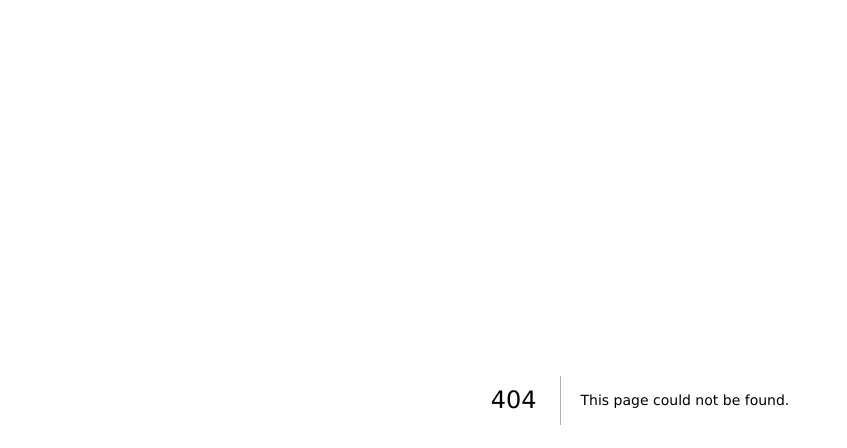
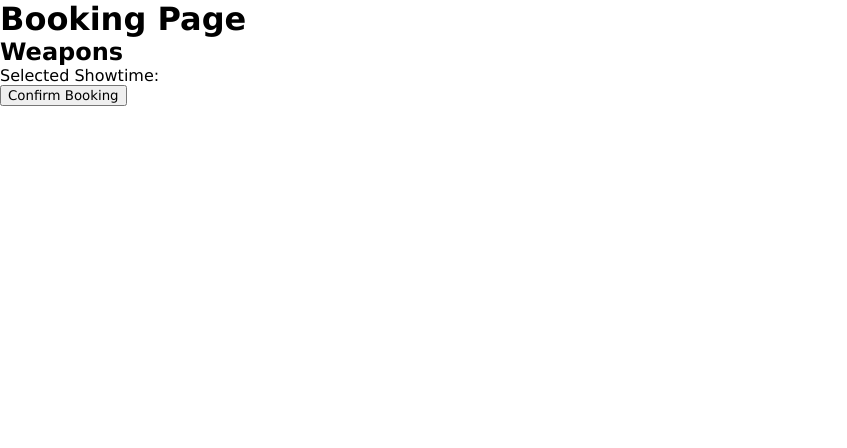
Before and after one commit to sanslab22/Cinema-eBooking-System, a Next.js app in the folder cinema-booking-app/: page /movies/1/booking in a window 1280 px wide. Before the commit this address had no page. Shown: the top 448 px of the page, without its empty margins (0-847 px from the left). Built offline with nearby package versions, Linux system fonts and the light colour scheme.

Commit message:
WIP: moving to new branch

```diff
--- a/cinema-booking-app/src/app/components/MovieInfo.css
+++ b/cinema-booking-app/src/app/components/MovieInfo.css
@@ -32,3 +32,24 @@
     margin-top: 15px;
     max-width: 560px;
 }
+
+.showtimes-buttons {
+    display: flex;
+    flex-wrap: wrap;
+    gap: 10px;
+    margin-bottom: 20px;
+}
+
+.showtime-btn {
+    background-color: #D84040;
+    color: white;
+    border: none;
+    padding: 10px 20px;
+    border-radius: 5px;
+    cursor: pointer;
+    font-size: 16px;
+}
+
+.showtime-btn:hover {
+    background-color: black;
+}
--- a/cinema-booking-app/src/app/components/MovieInfo.js
+++ b/cinema-booking-app/src/app/components/MovieInfo.js
@@ -1,8 +1,8 @@
 "use client";
 
 import Image from "next/image";
+import Link from "next/link";
 import "./MovieInfo.css";
-import { useParams } from "next/navigation";
 
 const MovieInfo = ({ movie }) => {
 
@@ -16,11 +16,16 @@ const MovieInfo = ({ movie }) => {
                 <p>{movie.description}</p>
 
                 <h3>Available Showtimes</h3>
-                <ul>
+                <div className="showtimes-buttons">
                     {movie.showtimes.map((time, idx) => (
-                        <li key={idx}>{time}</li>
+                        <Link
+                            key={idx}
+                            href={`/movies/${movie.id}/booking?time=${encodeURIComponent(time)}`}
+                        >
+                            <button className="showtime-btn">{time}</button>
+                        </Link>
                     ))}
-                </ul>
+                </div>
 
                 <h3>Trailer</h3>
                 <div className="trailer-container">
--- /dev/null
+++ b/cinema-booking-app/src/app/data/testMovies.js
@@ -0,0 +1,21 @@
+export const testMovies = {
+    1: {
+        id: 1,
+        title: "Weapons",
+        img: "/film.jpg",
+        rating: "R",
+        description: "When all but one child from the same classroom mysteriously vanish on the same night at exactly the same time, a community is left questioning who or what is behind their disappearance.",
+        showtimes: ["12:00 PM", "3:00 PM", "6:30 PM", "9:00 PM"],
+        trailer: "https://www.youtube.com/embed/OpThntO9ixc?si=7a0JmEJvBx53wOdC"
+    },
+
+    2: {
+        id: 2,
+        title: "Asteroid City",
+        img: "/film.jpg",
+        rating: "PG-13",
+        description: "Attending a convention in Asteroid City, a war photojournalist takes his four children along. However, unforeseen circumstances develop, leading to a military quarantine.",
+        showtimes: ["1:00 PM", "4:00 PM", "7:00 PM"],
+        trailer: "https://www.youtube.com/embed/9FXCSXuGTF4?si=k7TwOivy9mKLt9cf"
+      }
+}
--- /dev/null
+++ b/cinema-booking-app/src/app/movies/[id]/booking/page.js
@@ -0,0 +1,21 @@
+import MovieInfo from "../../../components/MovieInfo";
+import  { testMovies } from "../../../data/testMovies"
+
+export default function BookingPage({ params, searchParams }) {
+
+    const movieId = params.id;
+    const selectedTime = searchParams.time;
+
+    const movie = testMovies[movieId];
+
+    return (
+        <div>
+            <h1>Booking Page</h1>
+            <h2>{movie.title}</h2>
+            <p>Selected Showtime: {selectedTime}</p>
+
+            <button>Confirm Booking</button>
+        </div>
+    );
+
+}
```
Also changed, not shown: cinema-booking-app/src/app/movies/[id]/page.js (+2 -23 lines).
